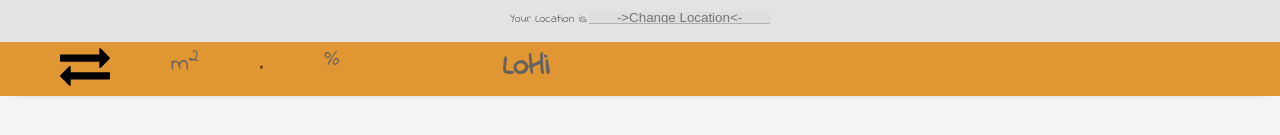
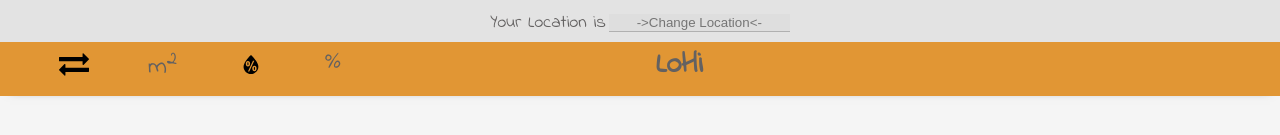
Before and after one commit to LoHi-Turing/lo-hi, a React (Create React App) app: page /#/all-categories in a window 1280 px wide. Shown: the top 135 px of the page. Built offline with nearby package versions, Linux system fonts and the light colour scheme; no server answers; a web font is replaced by a local one.

Commit message:
Change font and margin on icons

```diff
--- a/src/components/Header/Header.css
+++ b/src/components/Header/Header.css
@@ -38,13 +38,13 @@
 
 .p-location {
   margin: 0;
-  font-size: 12px;
+  font-size: 18px;
 }
 
 .location {
   text-align: center;
-  height: 12px;
-  margin-left: 2px;
+  height: 18px;
+  margin-left: 3px;
   outline: none !important;
   box-sizing: border-box;
   outline-color: hsl(0deg 0% 62% / 6%);
@@ -56,24 +56,26 @@
 }
 
 .p-elevation {
-  font-size: 24px;
+  font-size: 25px;
   margin: 0;
 }
 
 .elevation-icon {
-  width: 50px;
+  width: 30px;
 }
 
 .p-humidity {
-  font-size: 24px;
+  font-size: 25px;
   margin: 0;
 }
 
 .humidity-icon {
-  width: 5px;
+  width: 30px;
 }
 
 .company-name {
   margin: 0;
-  margin-left: 8%;
+  margin-left: 20vw;
+  /* margin-left: 330px; */
+
 }
```
